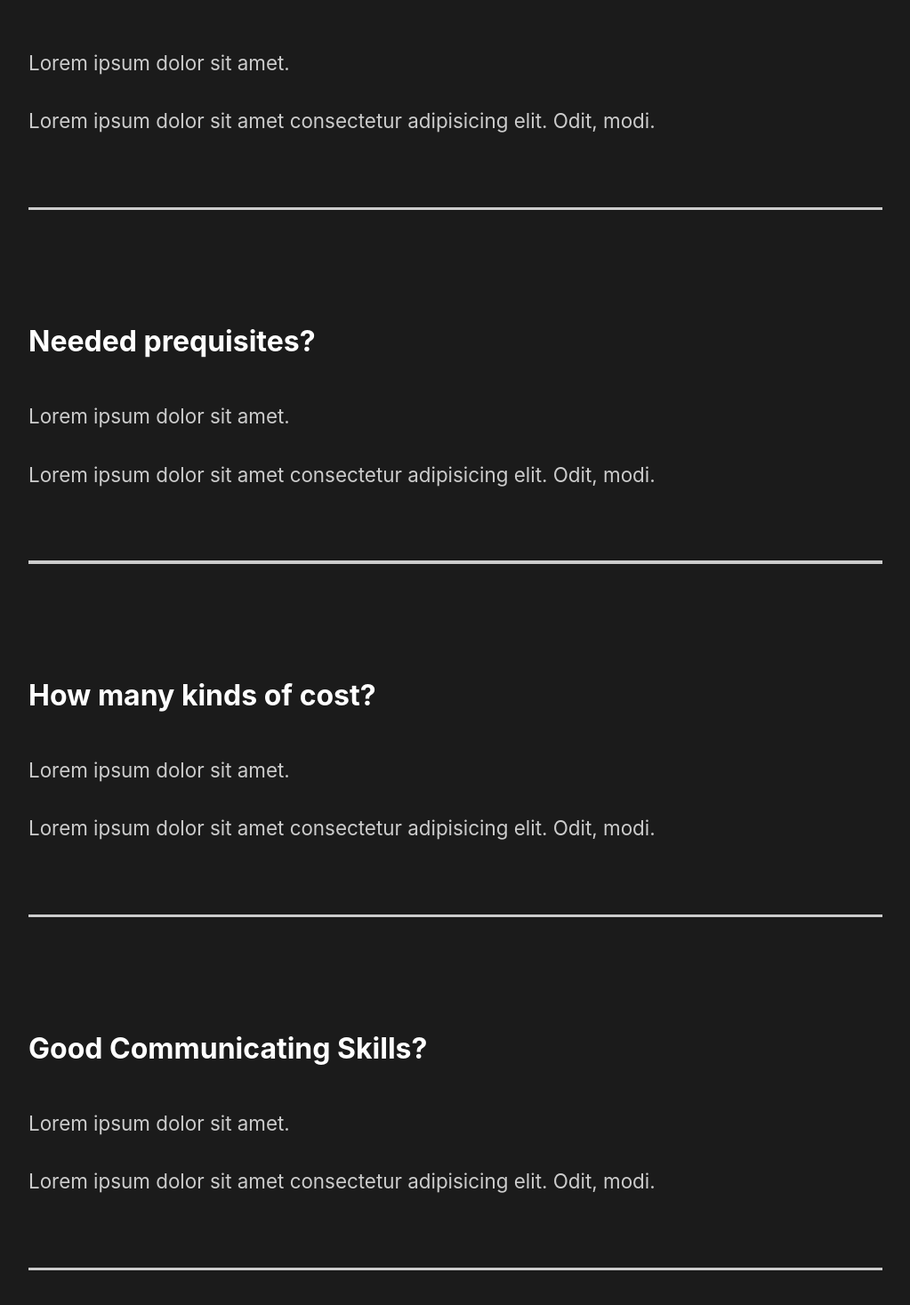
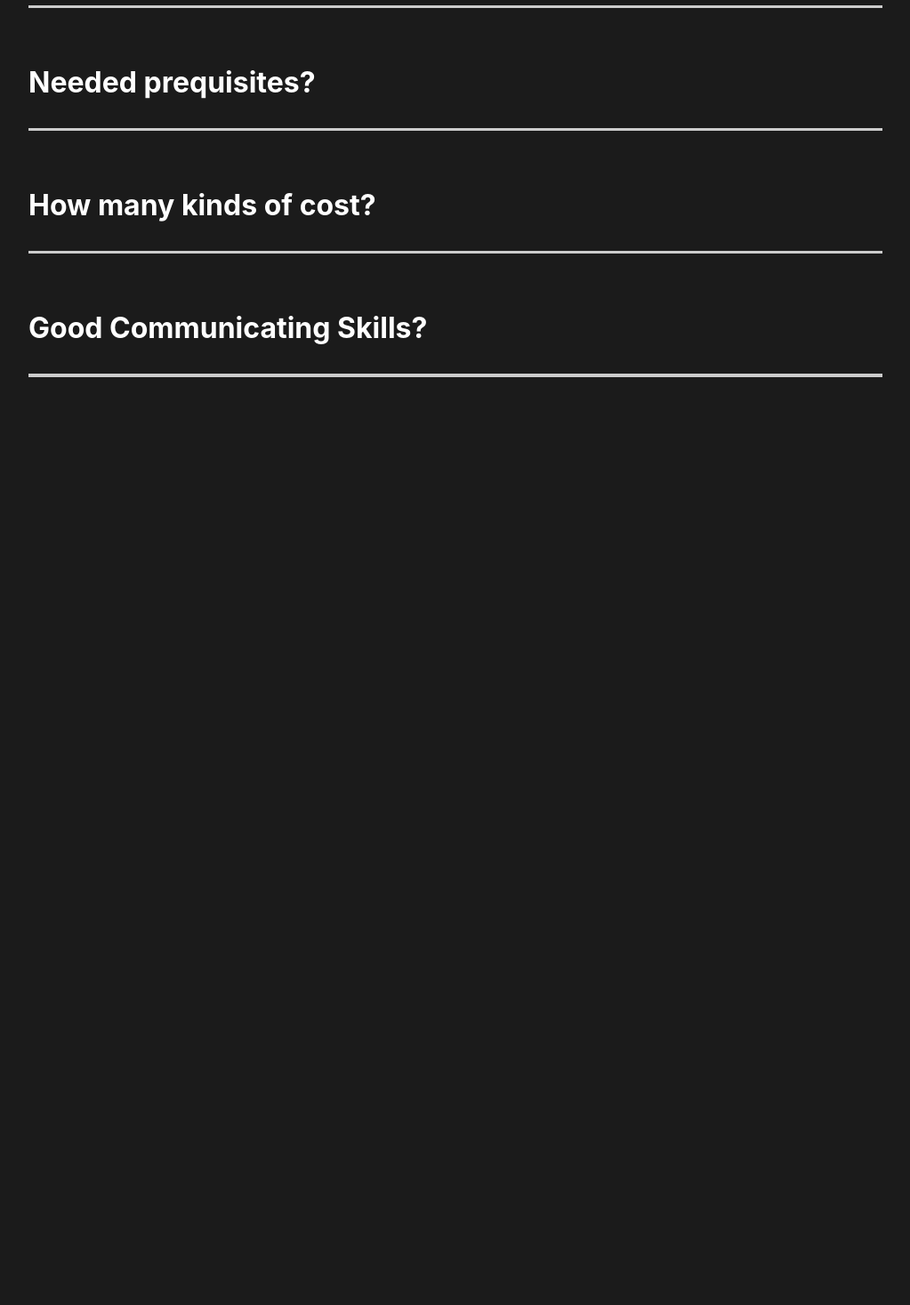
Before and after one commit to KaungKhantThar7777/capture, a React (Create React App) app: page / in a window 1280 px wide. Shown: the part 2530-3997 px from the top of the page at 89% size, without its empty margins (128-1151 px from the left). After the commit the page ends 3082 px from the top, so only its background shows below. Built offline with nearby package versions, Linux system fonts and the light colour scheme; the HTML template or start-up script is replaced by a standard one.

Commit message:
Added Faq Animation

```diff
--- a/src/components/Faq.js
+++ b/src/components/Faq.js
@@ -1,6 +1,8 @@
+import { AnimateSharedLayout } from "framer-motion";
 import React from "react";
 import styled from "styled-components";
 import { StyledAbout } from "../styles";
+import Toggle from "./Toggle";
 
 const Faq = () => {
   return (
@@ -8,46 +10,44 @@
       <h2>
         Ask Questions <span>FAQ</span>
       </h2>
-      <div className="question">
-        <h4>Where to Start?</h4>
+      <AnimateSharedLayout>
+        <Toggle title="Where to Start?">
           <div className="answer">
             <p>Lorem ipsum dolor sit amet.</p>
             <p>
-            Lorem ipsum dolor sit amet consectetur adipisicing elit. Odit, modi.
+              Lorem ipsum dolor sit amet consectetur adipisicing elit. Odit,
+              modi.
             </p>
           </div>
-        <div className="faq-line"> </div>
-      </div>
-      <div className="question">
-        <h4>Needed prequisites?</h4>
+        </Toggle>
+        <Toggle title="Needed prequisites?">
           <div className="answer">
             <p>Lorem ipsum dolor sit amet.</p>
             <p>
-            Lorem ipsum dolor sit amet consectetur adipisicing elit. Odit, modi.
+              Lorem ipsum dolor sit amet consectetur adipisicing elit. Odit,
+              modi.
             </p>
           </div>
-        <div className="faq-line"> </div>
-      </div>
-      <div className="question">
-        <h4>How many kinds of cost?</h4>
+        </Toggle>
+        <Toggle title="How many kinds of cost?">
           <div className="answer">
             <p>Lorem ipsum dolor sit amet.</p>
             <p>
-            Lorem ipsum dolor sit amet consectetur adipisicing elit. Odit, modi.
+              Lorem ipsum dolor sit amet consectetur adipisicing elit. Odit,
+              modi.
             </p>
           </div>
-        <div className="faq-line"> </div>
-      </div>
-      <div className="question">
-        <h4>Good Communicating Skills?</h4>
+        </Toggle>
+        <Toggle title="Good Communicating Skills?">
           <div className="answer">
             <p>Lorem ipsum dolor sit amet.</p>
             <p>
-            Lorem ipsum dolor sit amet consectetur adipisicing elit. Odit, modi.
+              Lorem ipsum dolor sit amet consectetur adipisicing elit. Odit,
+              modi.
             </p>
           </div>
-        <div className="faq-line"> </div>
-      </div>
+        </Toggle>
+      </AnimateSharedLayout>
     </StyledFaq>
   );
 };
@@ -67,13 +67,13 @@
     margin: 2rem 0;
   }
   .question {
-    padding: 3rem 0;
+    padding: 1rem 0;
     cursor: pointer;
   }
   .answer {
-    padding: 2rem 0;
+    padding: 1rem 0;
     p {
-      padding: 1rem 0;
+      padding: 0.3rem 0;
     }
   }
 `;
--- /dev/null
+++ b/src/components/Toggle.js
@@ -0,0 +1,15 @@
+import React, { useState } from "react";
+import { motion } from "framer-motion";
+
+const Toggle = ({ children, title }) => {
+  const [toggle, setToggle] = useState(false);
+  return (
+    <motion.div layout className="question" onClick={() => setToggle(!toggle)}>
+      <motion.h4 layout>{title}</motion.h4>
+      {toggle ? children : ""}
+      <div className="faq-line"> </div>
+    </motion.div>
+  );
+};
+
+export default Toggle;
--- a/src/pages/HomePage.js
+++ b/src/pages/HomePage.js
@@ -4,7 +4,6 @@
 import About from "../components/About";
 import Faq from "../components/Faq";
 import Services from "../components/Services";
-import Wave from "../components/Wave";
 
 const HomePage = () => {
   return (
```
Lines whose indentation alone changed are shown as unchanged.
